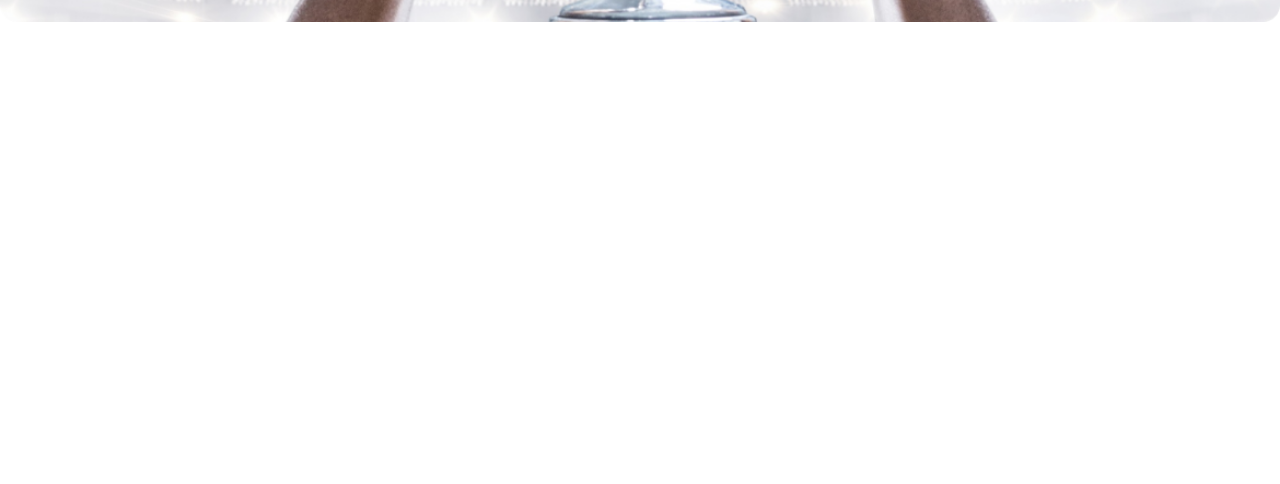
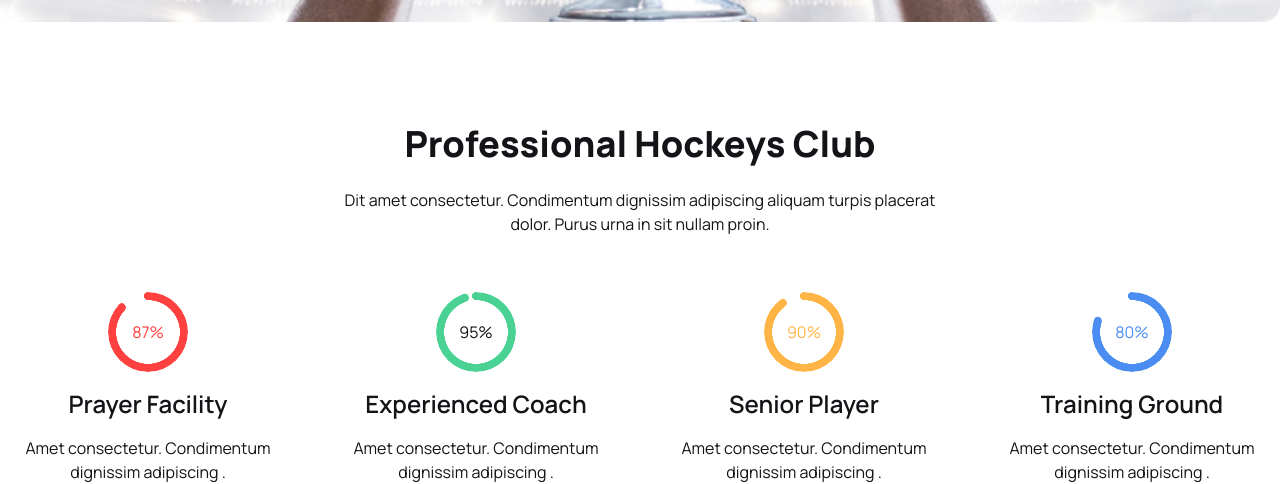
Before and after one commit to kawser2917/Hockey, a plain HTML site: page index.html in a window 1280 px wide. Shown: the part 696-1180 px from the top of the page. Before the commit the page ends 800 px from the top, so only its background shows below. Drawn offline with nearby package versions, Linux system fonts and the light colour scheme.

Commit message:
professrion section done

```diff
--- a/index.html
+++ b/index.html
@@ -17,7 +17,7 @@
                 clifford: '#da373d',
                 'heading-color':"#131318",
                 'bg-color': "#FF4240",
-                'color':"#131318",
+                color:"#131318",
               }
             }
           }
@@ -132,8 +132,46 @@
           </div>
         </div>
     </header>
-    <main>
-
+    <main class="container mx-auto">
+      <!-- Hockey Club -->
+      <section class="mt-24">
+        <h3 class="text-heading-color text-center text-4xl font-extrabold">Professional Hockeys Club</h3>
+        <p class="text-center mt-6 text-color w-[600px] mx-auto">Dit amet consectetur. Condimentum dignissim adipiscing aliquam turpis placerat dolor. Purus urna in sit nullam proin. </p>
+        <div class="mt-14 grid items-center gap-8 grid-cols-1 md:grid-cols-2 lg:grid-cols-4">
+          <!-- 1 -->
+          <div class="space-y-4">
+            <div class="flex justify-center">
+              <div class="radial-progress text-[#FF4240]" style="--value:87;" role="progressbar">87%</div>
+            </div>
+            <h4 class="text-2xl font-semibold text-heading-color text-center">Prayer Facility</h4>
+            <p class="text-center text-color">Amet consectetur. Condimentum dignissim adipiscing .</p>
+          </div>
+          <!-- 2 -->
+          <div class="space-y-4">
+            <div class="flex justify-center">
+              <div class="radial-progress text-[#49D293]" style="--value:95;" role="progressbar"><span class="text-heading-color">95%</span></div>
+            </div>
+            <h4 class="text-2xl font-semibold text-heading-color text-center">Experienced Coach</h4>
+            <p class="text-center text-color">Amet consectetur. Condimentum dignissim adipiscing .</p>
+          </div>
+          <!-- 3 -->
+          <div class="space-y-4">
+            <div class="flex justify-center">
+              <div class="radial-progress text-[#FFB546]" style="--value:90;" role="progressbar">90%</div>
+            </div>
+            <h4 class="text-2xl font-semibold text-heading-color text-center">Senior Player</h4>
+            <p class="text-center text-color">Amet consectetur. Condimentum dignissim adipiscing .</p>
+          </div>
+          <!-- 4 -->
+          <div class="space-y-4">
+            <div class="flex justify-center">
+              <div class="radial-progress text-[#4C8DF1]" style="--value:80;" role="progressbar">80%</div>
+            </div>
+            <h4 class="text-2xl font-semibold text-heading-color text-center">Training Ground</h4>
+            <p class="text-center text-color">Amet consectetur. Condimentum dignissim adipiscing .</p>
+          </div>
+        </div>
+      </section>
     </main>
     <footer>
 
```
